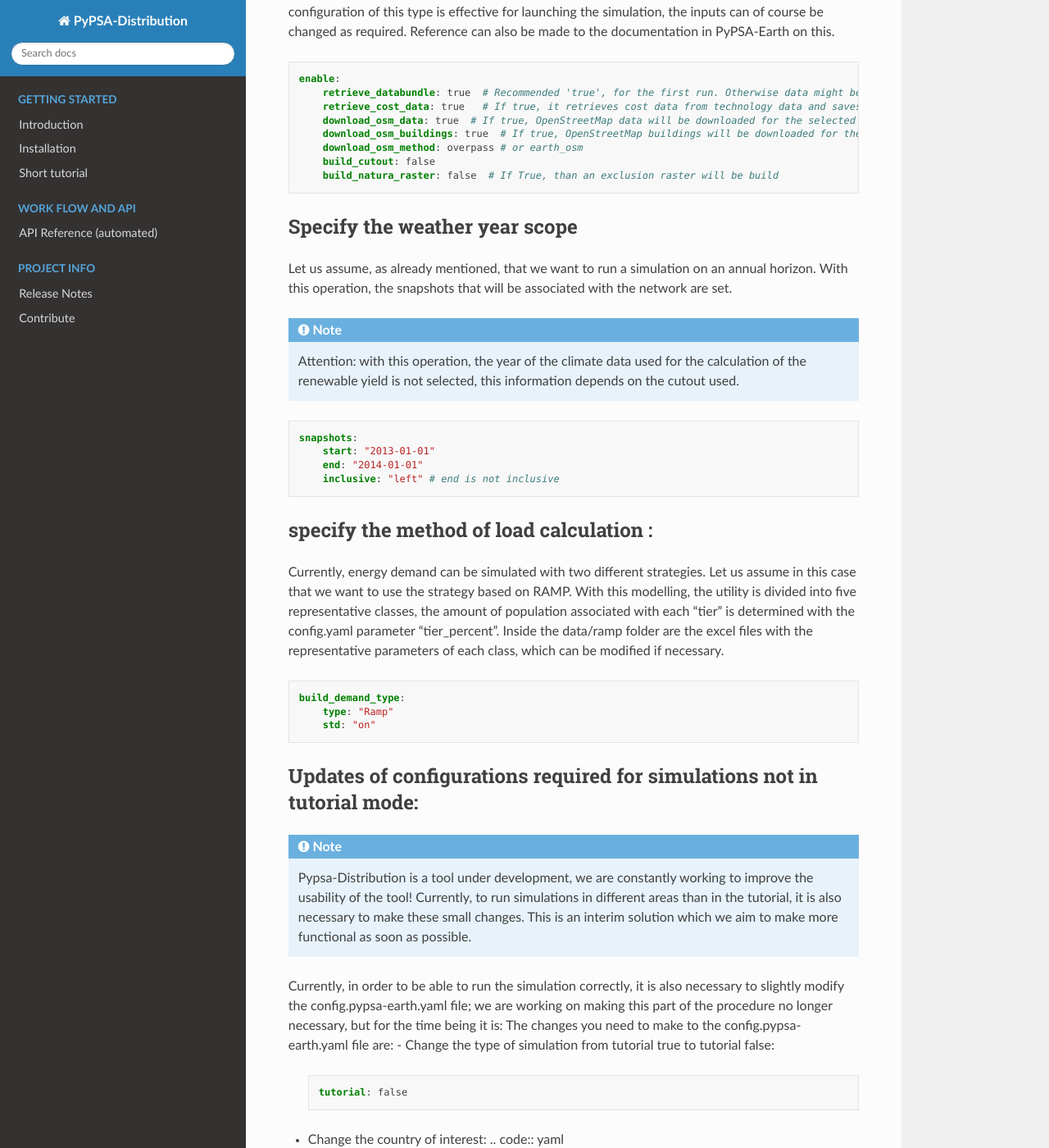
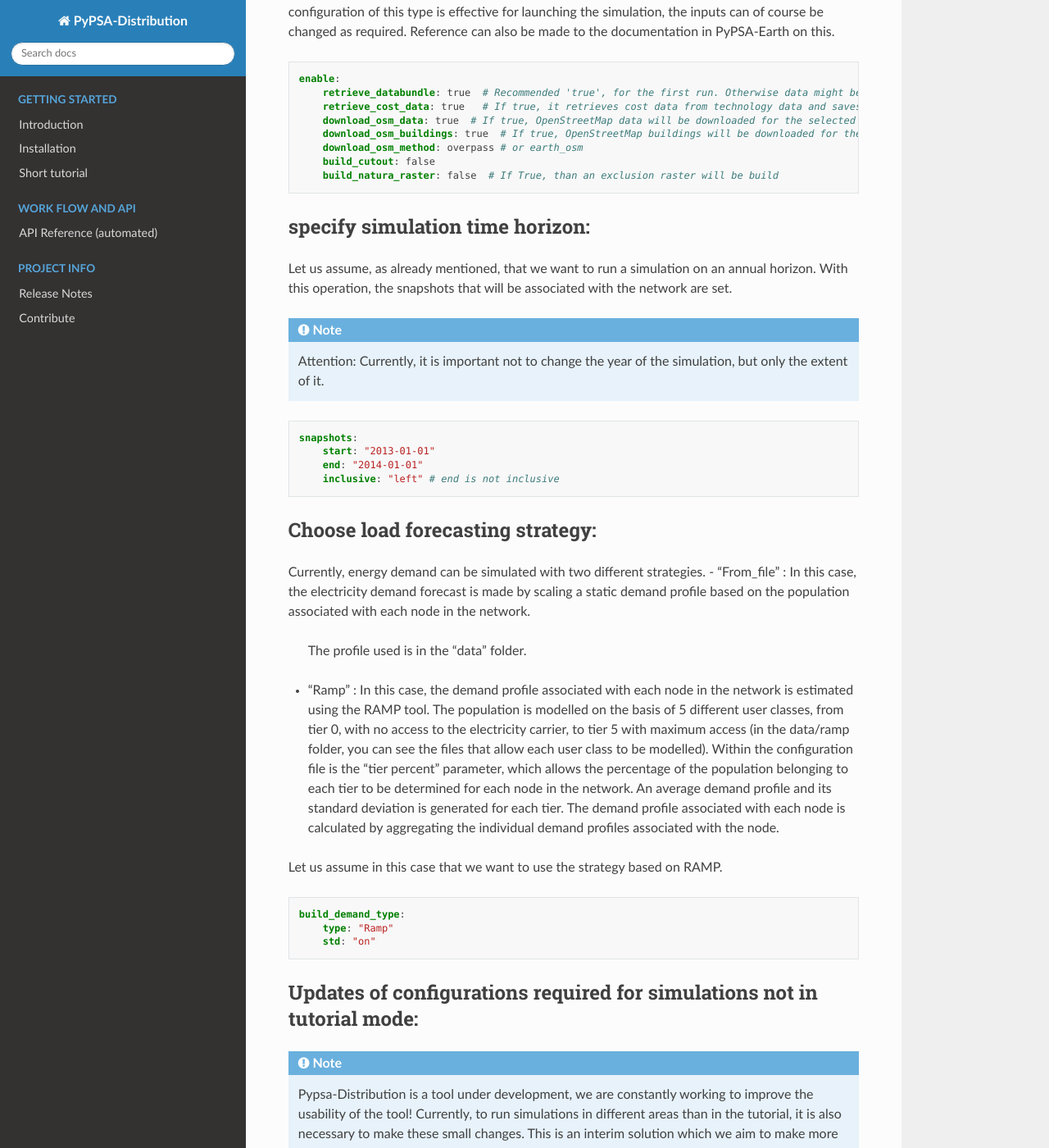
Before and after one commit to pypsa-meets-earth/pypsa-distribution, a Sphinx documentation site: the page built from doc/Run_your_personal_case.rst, in a window 1280 px wide and 1400 px high, scrolled down 1779 px. Shown: the whole window at 82% size. Built offline with Sphinx 7.4.7 and the Read the Docs theme 3.1.0, drawn with Linux system fonts in a browser that asks for light colours; pages that are not in the unit, such as notebooks, are missing from menus; some of the changed text lies outside the part shown.

Commit message:
Fix_after_comment

```diff
--- a/doc/Run_your_personal_case.rst
+++ b/doc/Run_your_personal_case.rst
@@ -48,8 +48,8 @@ One of the most important tasks is certainly to correctly select the location of
 
 .. note::
     A useful strategy for knowing the coordinates to be entered in the code is to use www.openstreetmap.org.
-    Once you have selected the area of interest by moving around the map, press the ‘export’ button.
-    You should now see a window on the left with a set of co-ordinates. By selecting ‘Select a different area manually’
+    Once you have selected the area of interest by moving around the map, press the "export" button.
+    You should now see a window on the left with a set of co-ordinates. By selecting "Select a different area manually"
     you can change the boundaries of the micro-network and find the desired set of co-ordinates to insert into the tool.
 
 To enter the coordinates, simply change the values in the microgrid_list section to the desired values,
@@ -100,14 +100,13 @@ Reference can also be made to the documentation in PyPSA-Earth on this.
         build_natura_raster: false  # If True, than an exclusion raster will be build
 
 
-Specify the weather year scope
-------------------------------
+specify simulation time horizon:
+----------------------------------
 Let us assume, as already mentioned, that we want to run a simulation on an annual horizon.
 With this operation, the snapshots that will be associated with the network are set.
 
 .. note::
-    Attention: with this operation, the year of the climate data used for the calculation of the renewable yield is not selected,
-    this information depends on the cutout used.
+    Attention: Currently, it is important not to change the year of the simulation, but only the extent of it.
 
 .. code:: yaml
 
@@ -116,12 +115,17 @@ With this operation, the snapshots that will be associated with the network are
         end: "2014-01-01"
         inclusive: "left" # end is not inclusive
 
-specify the method of load calculation :
-------------------------------
+Choose load forecasting strategy:
+---------------------------------
 Currently, energy demand can be simulated with two different strategies.
+- "From_file" : In this case, the electricity demand forecast is made by scaling a static demand profile based on the population associated with each node in the network.
+  The profile used is in the "data" folder.
+- "Ramp" : In this case, the demand profile associated with each node in the network is estimated using the RAMP tool.
+  The population is modelled on the basis of 5 different user classes, from tier 0, with no access to the electricity carrier, to tier 5 with maximum access (in the data/ramp folder, you can see the files that allow each user class to be modelled).
+  Within the configuration file is the "tier percent" parameter, which allows the percentage of the population belonging to each tier to be determined for each node in the network.
+  An average demand profile and its standard deviation is generated for each tier.
+  The demand profile associated with each node is calculated by aggregating the individual demand profiles associated with the node.
 Let us assume in this case that we want to use the strategy based on RAMP.
-With this modelling, the utility is divided into five representative classes, the amount of population associated with each "tier" is determined with the config.yaml parameter "tier_percent".
-Inside the data/ramp folder are the excel files with the representative parameters of each class, which can be modified if necessary.
 
 .. code:: yaml
 
@@ -157,4 +161,4 @@ Run the simulation:
 You are now officially ready to run the simulation, remember to open a wsl terminal and use the command to execute the run!
 
 .. code:: bash
-    .../pypsa-distribution (pypsa-earth) % snakemake -j 1 solve_network
+     .../pypsa-distribution (pypsa-earth) % snakemake -j 1 solve_network
--- a/doc/customization_basic.rst
+++ b/doc/customization_basic.rst
@@ -115,8 +115,8 @@ Regarding topics in the enable section:
   After the initial run, it is recommended to set the retrieval of databundle and cost data to ``false`` to prevent unnecessary redownloading of data.
 
 
-Specify the weather year scope
-------------------------------
+specify simulation time horizon:
+----------------------------------
 With these arguments, it is possible to set the time horizon of the simulation
 Likewise, the example's temporal scope can be restricted (e.g. to 7 days):
 
```
